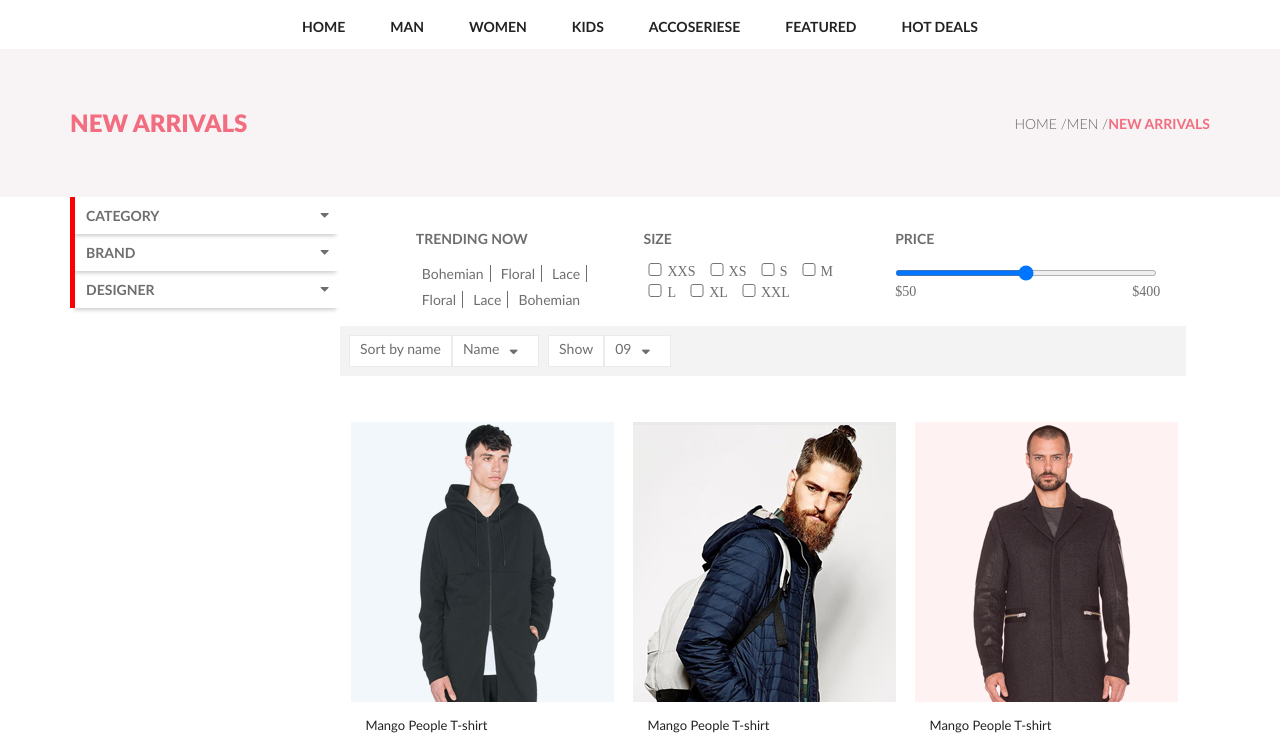
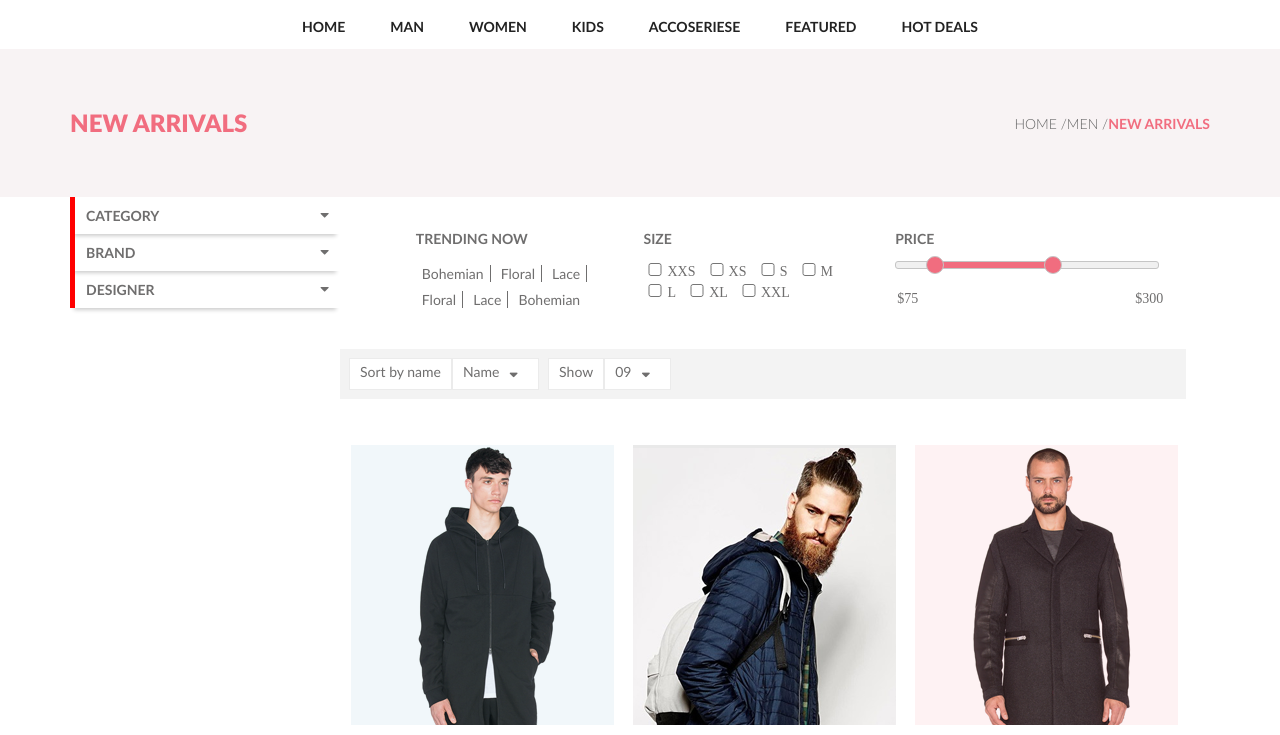
Before and after one commit to SevaM1988/My-first-site, a plain HTML site: page product.html in a window 1280 px wide. Shown: the part 102-837 px from the top of the page. Drawn offline with nearby package versions, Linux system fonts and the light colour scheme.

Commit message:
slider for products page

```diff
--- a/product.html
+++ b/product.html
@@ -5,7 +5,27 @@
     <meta charset="UTF-8">
     <title>Products</title>
     <link rel="stylesheet" href="style/normalize.css">
-    <link rel="stylesheet" href="https://use.fontawesome.com/releases/v5.1.0/css/all.css" integrity="sha384-lKuwvrZot6UHsBSfcMvOkWwlCMgc0TaWr+30HWe3a4ltaBwTZhyTEggF5tJv8tbt" crossorigin="anonymous">
+    <link rel="stylesheet" href="https://use.fontawesome.com/releases/v5.1.0/css/all.css"
+          integrity="sha384-lKuwvrZot6UHsBSfcMvOkWwlCMgc0TaWr+30HWe3a4ltaBwTZhyTEggF5tJv8tbt" crossorigin="anonymous">
+    <script src="https://code.jquery.com/jquery-1.12.4.js"></script>
+    <script src="https://code.jquery.com/ui/1.12.1/jquery-ui.js"></script>
+    <script>
+        $( function() {
+            $( "#slider-range" ).slider({
+                range: true,
+                min: 0,
+                max: 500,
+                values: [ 75, 300 ],
+                slide: function( event, ui ) {
+                    $( "#amount" ).val( "$" + ui.values[ 0 ]);
+                    $( "#amount1" ).val( "$" + ui.values[ 1 ]);
+                }
+            });
+            $( "#amount" ).val( "$" + $( "#slider-range" ).slider( "values", 0 ));
+            $( "#amount1" ).val( "$" + $( "#slider-range" ).slider( "values", 1 ));
+        } );
+    </script>
+    <link rel="stylesheet" href="//code.jquery.com/ui/1.12.1/themes/base/jquery-ui.css">
     <link rel="stylesheet" href="style/style.css">
 </head>
 
@@ -14,9 +34,12 @@
 <header class="header">
     <div class="container header_flex">
         <div class="header_left">
-                <a class="logo" href="index.html"><img src="img/Logo.png" alt="logo"><span>BRAN<span class="D">D</span></span></a>
+            <a class="logo" href="index.html"><img src="img/Logo.png" alt="logo"><span>BRAN<span
+                    class="D">D</span></span></a>
             <form action="#">
-                    <button class="browse">Browse</button><input class="search" type="search" placeholder="Search for Item..."><button type="submit" class="submit"></button>
+                <button class="browse">Browse</button>
+                <input class="search" type="search" placeholder="Search for Item...">
+                <button type="submit" class="submit"></button>
             </form>
         </div>
         <div class="header_right">
@@ -96,9 +119,11 @@
             </div>
             <div class="price">
                 <h3>Price</h3>
-                <input type="range" min="52" max="400" step="1" id="range">
-                <div class="text_price">
-                <span>$50</span> <span>$400</span></div>
+                <div id="slider-range"></div>
+                <p id="amount_box">
+                    <input type="text" id="amount" readonly>
+                    <input type="text" id="amount1" readonly>
+                </p>
             </div>
         </div>
         <div class="form_down">
@@ -113,91 +138,109 @@
             <div class="product_2">
                 <a href="#"><img src="img/products/Layer_43.png" alt="Product_1"></a>
                 <div class="pr_price">
-                        <a href="#">Mango  People  T-shirt</a>
+                    <a href="#">Mango People T-shirt</a>
                     <span>$52.00</span>
                 </div>
                 <div class="buy">
-                        <button class="buy_pr"><img src="img/cart_pr.svg" alt="Cart" style="vertical-align: middle">Add to Cart</button>
+                    <button class="buy_pr"><img src="img/cart_pr.svg" alt="Cart" style="vertical-align: middle">Add to
+                        Cart
+                    </button>
                 </div>
             </div>
             <div class="product_2">
                 <a href="#"><img src="img/products/Layer_4.png" alt="Product_1"></a>
                 <div class="pr_price">
-                        <a href="#">Mango  People  T-shirt</a>
+                    <a href="#">Mango People T-shirt</a>
                     <span>$52.00</span>
                 </div>
                 <div class="buy">
-                        <button class="buy_pr"><img src="img/cart_pr.svg" alt="Cart" style="vertical-align: middle">Add to Cart</button>
+                    <button class="buy_pr"><img src="img/cart_pr.svg" alt="Cart" style="vertical-align: middle">Add to
+                        Cart
+                    </button>
                 </div>
             </div>
             <div class="product_2">
                 <a href="#"><img src="img/products/Layer_44.png" alt="Product_1"></a>
                 <div class="pr_price">
-                        <a href="#">Mango  People  T-shirt</a>
+                    <a href="#">Mango People T-shirt</a>
                     <span>$52.00</span>
                 </div>
                 <div class="buy">
-                        <button class="buy_pr"><img src="img/cart_pr.svg" alt="Cart" style="vertical-align: middle">Add to Cart</button>
+                    <button class="buy_pr"><img src="img/cart_pr.svg" alt="Cart" style="vertical-align: middle">Add to
+                        Cart
+                    </button>
                 </div>
             </div>
             <div class="product_2">
                 <a href="#"><img src="img/products/Layer_45.png" alt="Product_1"></a>
                 <div class="pr_price">
-                        <a href="#">Mango  People  T-shirt</a>
+                    <a href="#">Mango People T-shirt</a>
                     <span>$52.00</span>
                 </div>
                 <div class="buy">
-                        <button class="buy_pr"><img src="img/cart_pr.svg" alt="Cart" style="vertical-align: middle">Add to Cart</button>
+                    <button class="buy_pr"><img src="img/cart_pr.svg" alt="Cart" style="vertical-align: middle">Add to
+                        Cart
+                    </button>
                 </div>
             </div>
             <div class="product_2">
                 <a href="#"><img src="img/products/Layer_46.png" alt="Product_1"></a>
                 <div class="pr_price">
-                        <a href="#">Mango  People  T-shirt</a>
+                    <a href="#">Mango People T-shirt</a>
                     <span>$52.00</span>
                 </div>
                 <div class="buy">
-                        <button class="buy_pr"><img src="img/cart_pr.svg" alt="Cart" style="vertical-align: middle">Add to Cart</button>
+                    <button class="buy_pr"><img src="img/cart_pr.svg" alt="Cart" style="vertical-align: middle">Add to
+                        Cart
+                    </button>
                 </div>
             </div>
             <div class="product_2">
                 <a href="#"><img src="img/products/Layer_47.png" alt="Product_1"></a>
                 <div class="pr_price">
-                        <a href="#">Mango  People  T-shirt</a>
+                    <a href="#">Mango People T-shirt</a>
                     <span>$52.00</span>
                 </div>
                 <div class="buy">
-                        <button class="buy_pr"><img src="img/cart_pr.svg" alt="Cart" style="vertical-align: middle">Add to Cart</button>
+                    <button class="buy_pr"><img src="img/cart_pr.svg" alt="Cart" style="vertical-align: middle">Add to
+                        Cart
+                    </button>
                 </div>
             </div>
             <div class="product_2">
                 <a href="#"><img src="img/products/Layer_48.png" alt="Product_1"></a>
                 <div class="pr_price">
-                        <a href="#">Mango  People  T-shirt</a>
+                    <a href="#">Mango People T-shirt</a>
                     <span>$52.00</span>
                 </div>
                 <div class="buy">
-                        <button class="buy_pr"><img src="img/cart_pr.svg" alt="Cart" style="vertical-align: middle">Add to Cart</button>
+                    <button class="buy_pr"><img src="img/cart_pr.svg" alt="Cart" style="vertical-align: middle">Add to
+                        Cart
+                    </button>
                 </div>
             </div>
             <div class="product_2">
                 <a href="#"><img src="img/products/Layer_49.png" alt="Product_1"></a>
                 <div class="pr_price">
-                        <a href="#">Mango  People  T-shirt</a>
+                    <a href="#">Mango People T-shirt</a>
                     <span>$52.00</span>
                 </div>
                 <div class="buy">
-                        <button class="buy_pr"><img src="img/cart_pr.svg" alt="Cart" style="vertical-align: middle">Add to Cart</button>
+                    <button class="buy_pr"><img src="img/cart_pr.svg" alt="Cart" style="vertical-align: middle">Add to
+                        Cart
+                    </button>
                 </div>
             </div>
             <div class="product_2">
                 <a href="#"><img src="img/products/Layer_50.png" alt="Product_1"></a>
                 <div class="pr_price">
-                        <a href="#">Mango  People  T-shirt</a>
+                    <a href="#">Mango People T-shirt</a>
                     <span>$52.00</span>
                 </div>
                 <div class="buy">
-                        <button class="buy_pr"><img src="img/cart_pr.svg" alt="Cart" style="vertical-align: middle">Add to Cart</button>
+                    <button class="buy_pr"><img src="img/cart_pr.svg" alt="Cart" style="vertical-align: middle">Add to
+                        Cart
+                    </button>
                 </div>
             </div>
         </div>
@@ -250,7 +293,9 @@
             <div class="subscribe_left">
                 <img src="img/foto_subscribe.png" alt="Bin_Burhan">
                 <div class="subsc_text_left">
-                            <blockquote>“Vestibulum quis porttitor dui! Quisque viverra nunc mi,<br>a pulvinar purus condimentum a. Aliquam condimentum<br>mattis neque sed pretium”</blockquote>
+                    <blockquote>“Vestibulum quis porttitor dui! Quisque viverra nunc mi,<br>a pulvinar purus condimentum
+                        a. Aliquam condimentum<br>mattis neque sed pretium”
+                    </blockquote>
 
                     <h3>Bin Burhan</h3>
                     <span>Dhaka, Bd</span>
@@ -270,7 +315,8 @@
     <div class="container footer">
         <div class="text_footer">
             <div class="logo_footer">
-                        <a class="logo" href="#"><img src="img/Logo.png" alt="logo"><span>BRAN<span class="D">D</span></span></a>
+                <a class="logo" href="#"><img src="img/Logo.png" alt="logo"><span>BRAN<span
+                        class="D">D</span></span></a>
             </div>
             <span class="info_footer">Objectively transition extensive data rather than cross functional<wbr>solutions. Monotonectally syndicate multidisciplinary materials<wbr>before go forward benefits. Intrinsicly syndicate an expanded array<wbr>of processes and cross-unit partnerships.<br><br>Efficiently plagiarize 24/365 action items and focused infomediaries.<wbr>Distinctively seize superior initiatives for wireless technologies.<wbr>Dynamically optimize.</span>
         </div>
@@ -320,6 +366,7 @@
         </div>
     </div>
 </footer>
+
 </body>
 
 </html>
--- a/style/style.less
+++ b/style/style.less
@@ -894,7 +894,7 @@ fieldset {
   padding-right: 5px;
 }
 
-#range {
+#slider-range {
   width: 262px;
   height: 6px;
   border-radius: 3px;
@@ -902,13 +902,49 @@ fieldset {
   cursor: pointer;
 }
 
-.text_price {
+#amount, #amount1 {
+  width: 131px;
   display: flex;
   justify-content: space-between;
   font-family: OpenSans;
   font-size: 14px;
   line-height: 1.86;
   color: #6f6e6e;
+  border: none;
+}
+
+#amount1 {
+  text-align: right;
+}
+
+#amount_box {
+  display: flex;
+  justify-content: space-between;
+}
+
+.ui-slider-handle {
+  background: #f16d7f !important;
+  border-radius: 50%;
+  border: none;
+}
+
+.ui-slider-horizontal .ui-slider-handle {
+  top: -.4em !important;
+  margin-left: -.6em !important;
+}
+
+.ui-slider .ui-slider-handle {
+  position: absolute;
+  z-index: 2;
+  width: 1em;
+  height: 1em;
+  cursor: pointer;
+  -ms-touch-action: none;
+  touch-action: none;
+}
+
+.ui-slider-range {
+  background-color: #f16d7f;
 }
 
 .form {
@@ -1078,7 +1114,7 @@ td:last-child {
   height: 115px;
 }
 
-tbody a{
+tbody a {
   text-decoration: none;
 }
 
```
Also changed, not shown: index.html (+2 -0 lines), style/style.css, 1 other file. Lines whose indentation alone changed are shown as unchanged.
